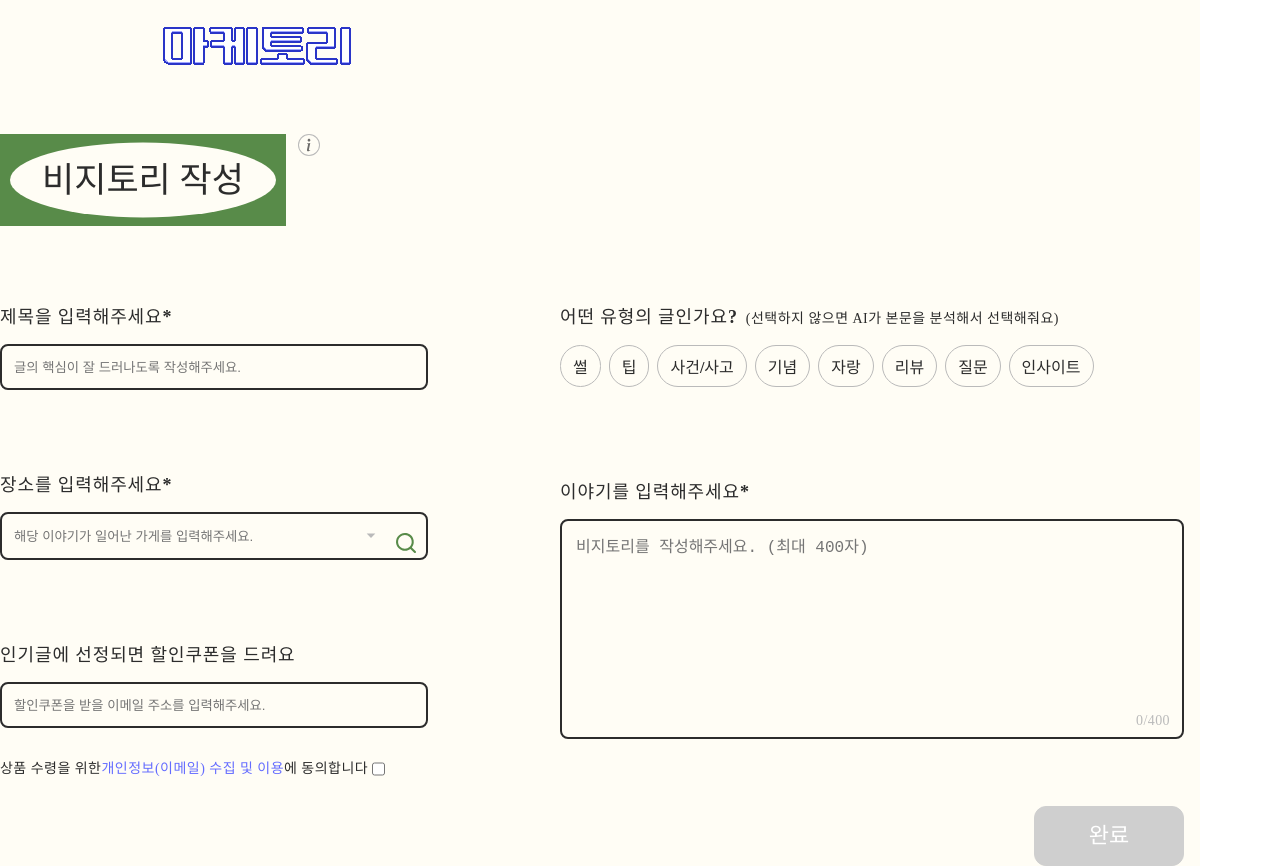
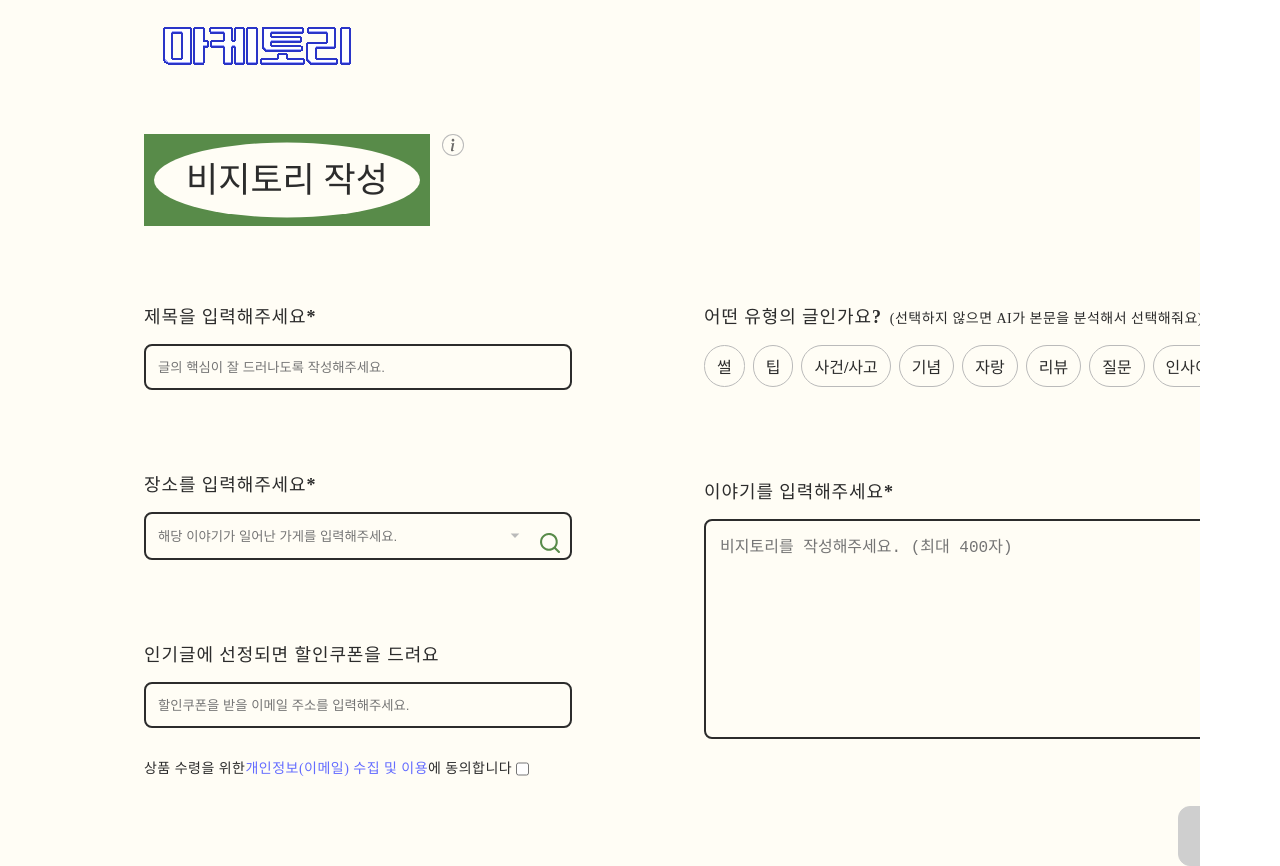
Before and after one commit to LikeLionHGU/Shichimi_Front, a React (Vite) app: page /add in a window 1280 px wide. Built offline with nearby package versions, Linux system fonts and the light colour scheme; the HTML template or start-up script is replaced by a standard one.

Commit message:
feat: 로고 위치 수정

```diff
--- a/src/pages/AddTmi.jsx
+++ b/src/pages/AddTmi.jsx
@@ -41,13 +41,14 @@ const Page = styled.main`
   overflow: auto;
 `;
 
-/* Stage — 내부 콘텐츠 래퍼(1200px 고정, 가운데 정렬) */
 const Stage = styled.div`
   width: 1200px;
-  margin: 0 auto;
+ margin: 0;           /* 가운데 정렬 제거 */
+ margin-left: 12%;    /* 헤더 padding-left와 동일 값 */
   display: grid;
   row-gap: 60px;
 `;
+
 
 /* Header — 타이틀 배지 + 정보 아이콘 가로 정렬 */
 const Header = styled.header`
```
